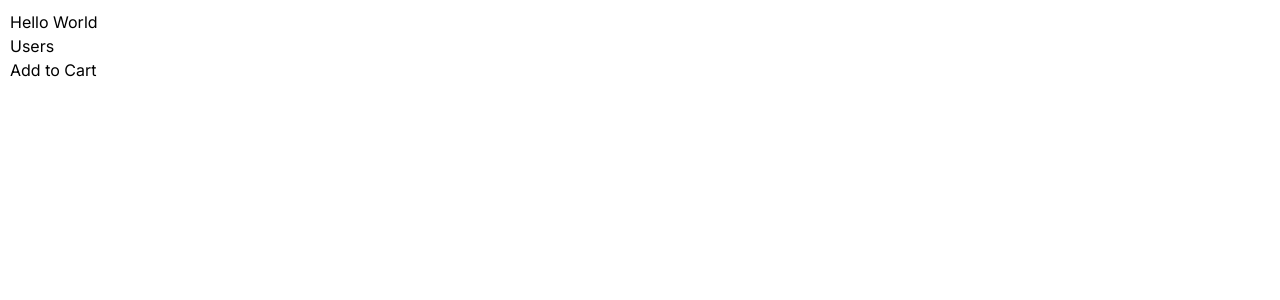
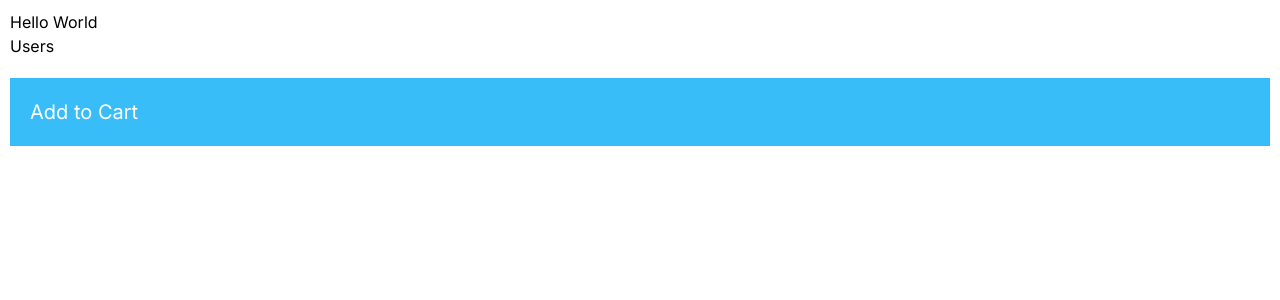
Before and after one commit to DoniyorAlimov/next-app, a Next.js app: page / in a window 1280 px wide. Shown: the top 300 px of the page. Built offline with nearby package versions, Linux system fonts and the light colour scheme.

Commit message:
Tailwind CSS

```diff
--- /dev/null
+++ b/app/components/ProductCard.module.css
@@ -0,0 +1,4 @@
+.card {
+    padding: 1rem;
+    border: 1px solid #ccc;
+}
--- a/app/components/ProductCard.tsx
+++ b/app/components/ProductCard.tsx
@@ -1,12 +1,12 @@
-import React from 'react'
-import AddToCart from './AddToCart'
+import React from "react";
+import AddToCart from "./AddToCart";
 
 const ProductCard = () => {
   return (
-    <div>
-        <AddToCart />
+    <div className="p-5 my-5 bg-sky-400 text-white text-xl hover:bg-sky-500">
+      <AddToCart />
     </div>
-  )
-}
+  );
+};
 
-export default ProductCard
+export default ProductCard;
```
